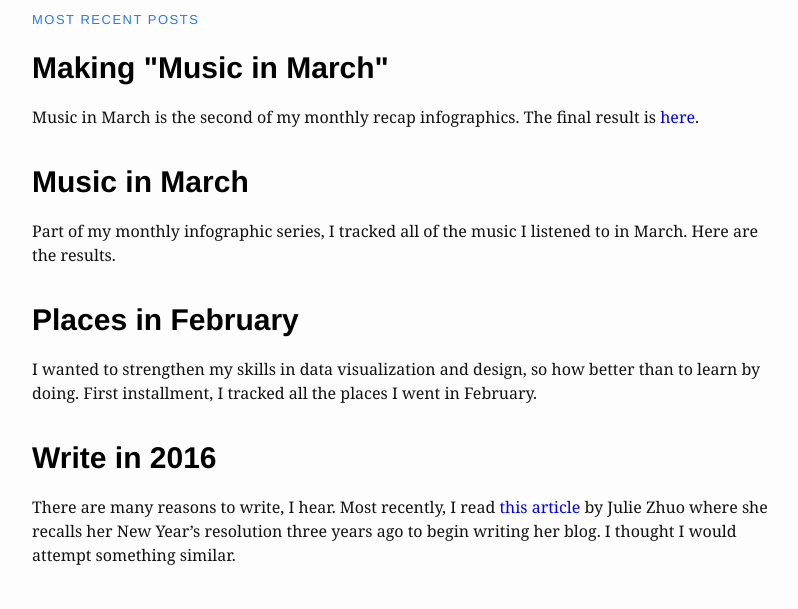
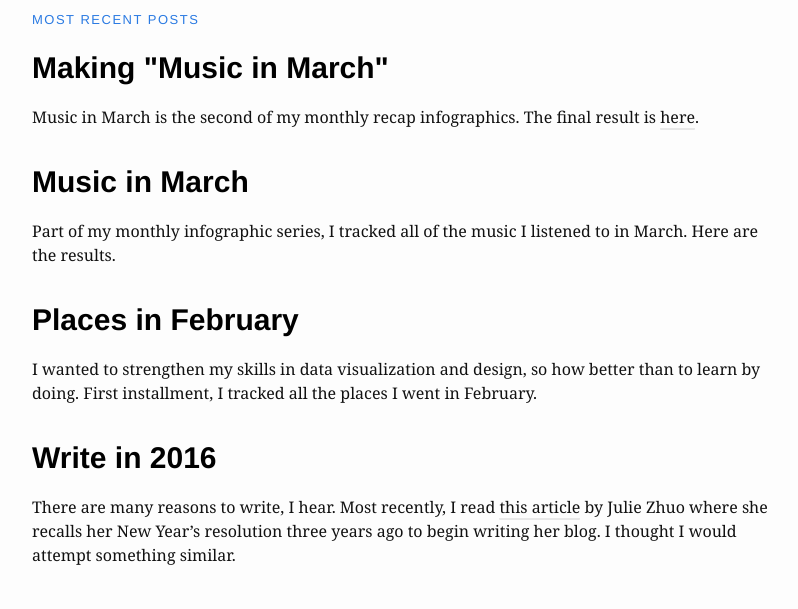
Before and after one commit to lambrian/lambrian.github.io, a Jekyll site: the page built from blog/index.html, in a window 1280 px wide. Shown: the part 420-1029 px from the top of the page, without its empty margins (238-1036 px from the left). Built offline with Jekyll 4.4.1, drawn with Linux system fonts in a browser that asks for light colours.

Commit message:
fixed link styling

```diff
--- a/_sass/_layout.scss
+++ b/_sass/_layout.scss
@@ -60,6 +60,18 @@ a {
             border-bottom: 2px solid $grey-color-dark;
         }
     }
+}
+
+
+p a {
+  color: $text-color;
+  border-bottom: 2px solid $grey-color-light;
+  border-radius: 1px;
+
+  &:hover {
+    color: $text-color;
+    border-bottom: 2px solid $grey-color-dark;
+  }
 }
 
 .site-pic {
```
